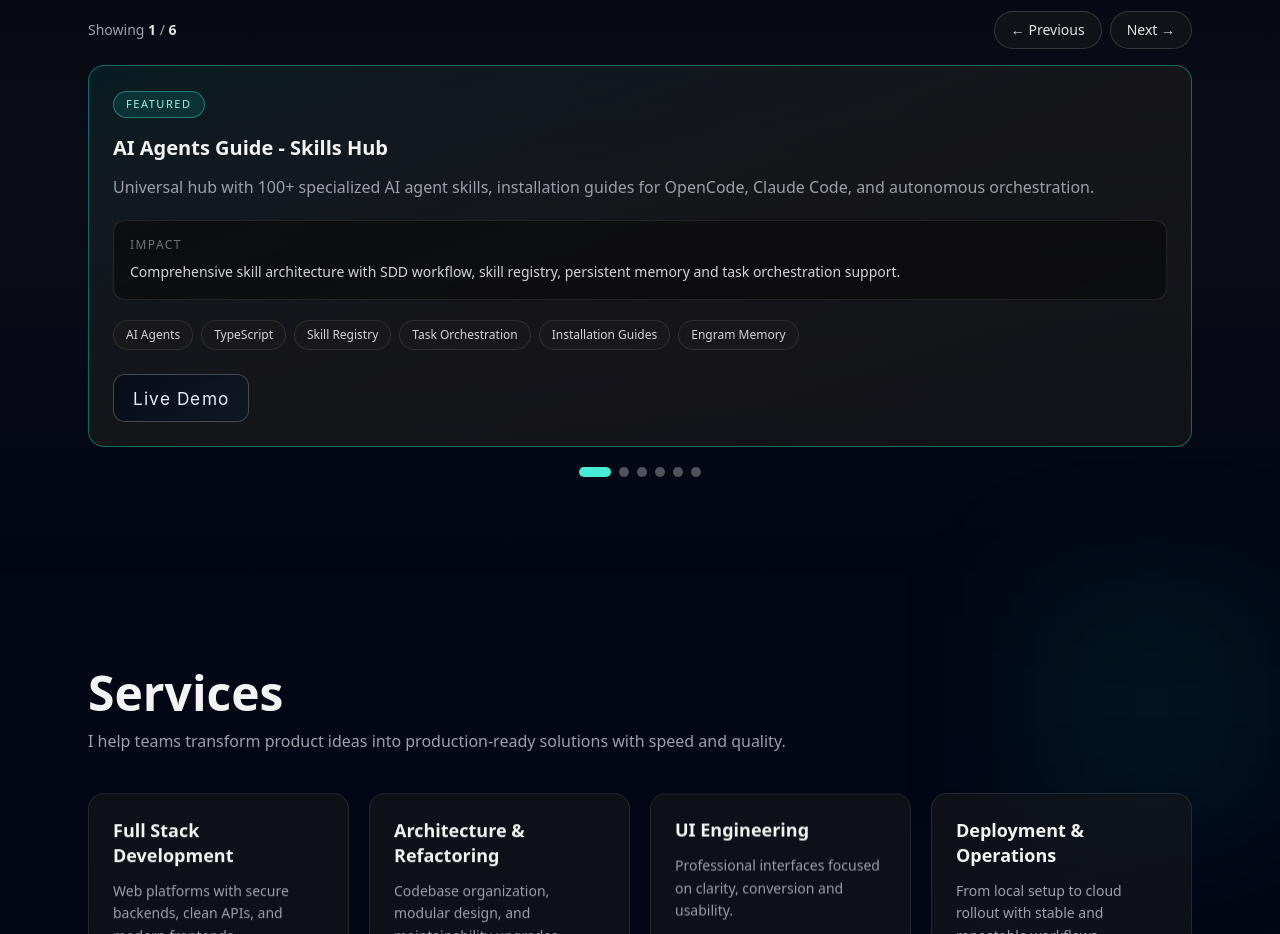
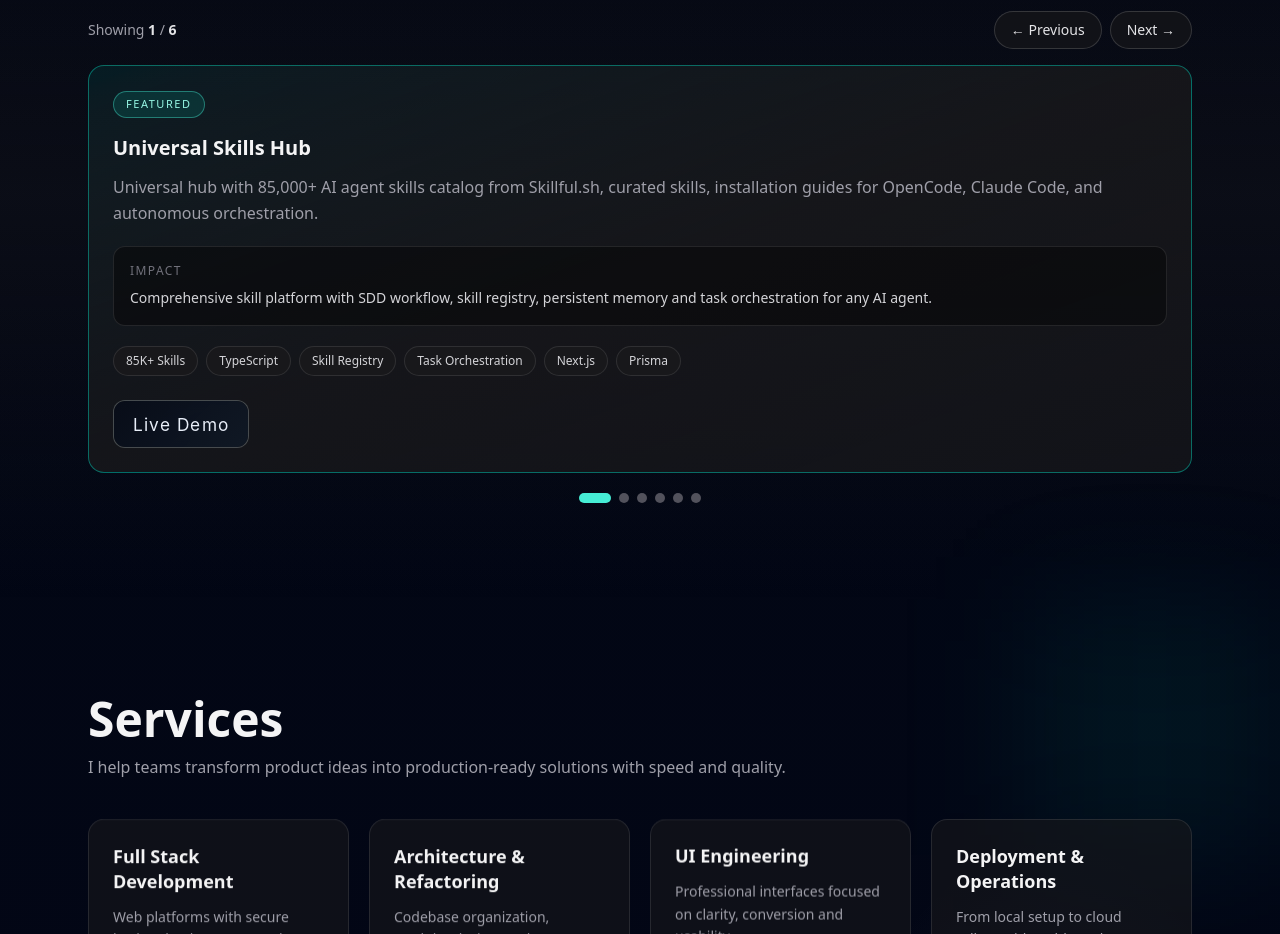
Before and after one commit to XaviX598/portfolio, a Next.js app: page / in a window 1280 px wide. Shown: the part 1460-2394 px from the top of the page. Built offline with nearby package versions, Linux system fonts and the light colour scheme.

Commit message:
feat: update skills hub with 85K+ skills from Skillful.sh

```diff
--- a/components/Projects.tsx
+++ b/components/Projects.tsx
@@ -51,19 +51,19 @@
 const projects: Record<PortfolioLang, Project[]> = {
   en: [
     {
-      title: "AI Agents Guide - Skills Hub",
+      title: "Universal Skills Hub",
       summary:
-        "Universal hub with 100+ specialized AI agent skills, installation guides for OpenCode, Claude Code, and autonomous orchestration.",
+        "Universal hub with 85,000+ AI agent skills catalog from Skillful.sh, curated skills, installation guides for OpenCode, Claude Code, and autonomous orchestration.",
       impact:
-        "Comprehensive skill architecture with SDD workflow, skill registry, persistent memory and task orchestration support.",
+        "Comprehensive skill platform with SDD workflow, skill registry, persistent memory and task orchestration for any AI agent.",
       featured: true,
       tech: [
-        "AI Agents",
+        "85K+ Skills",
         "TypeScript",
         "Skill Registry",
         "Task Orchestration",
-        "Installation Guides",
-        "Engram Memory",
+        "Next.js",
+        "Prisma",
       ],
       links: {
         live: "https://universal-skills-hub.vercel.app",
@@ -157,19 +157,19 @@
   ],
   es: [
     {
-      title: "AI Agents Guide - Skills Hub",
+      title: "Universal Skills Hub",
       summary:
-        "Hub universal con mas de 100 skills especializados para agentes IA, guías de instalación para OpenCode, Claude Code y orquestación autonoma.",
+        "Hub universal con catalogo de mas de 85,000 skills de IA desde Skillful.sh, skills curados, guías de instalación para OpenCode, Claude Code y orquestación autonoma.",
       impact:
-        "Arquitectura completa con workflow SDD, registry de skills, memoria persistente y soporte de orquestación de tareas.",
+        "Plataforma completa con workflow SDD, registry de skills, memoria persistente y orquestación para cualquier agente de IA.",
       featured: true,
       tech: [
-        "AI Agents",
+        "85K+ Skills",
         "TypeScript",
         "Skill Registry",
         "Orquestacion de Tareas",
-        "Guías de Instalación",
-        "Engram Memory",
+        "Next.js",
+        "Prisma",
       ],
       links: {
         live: "https://universal-skills-hub.vercel.app",
```
